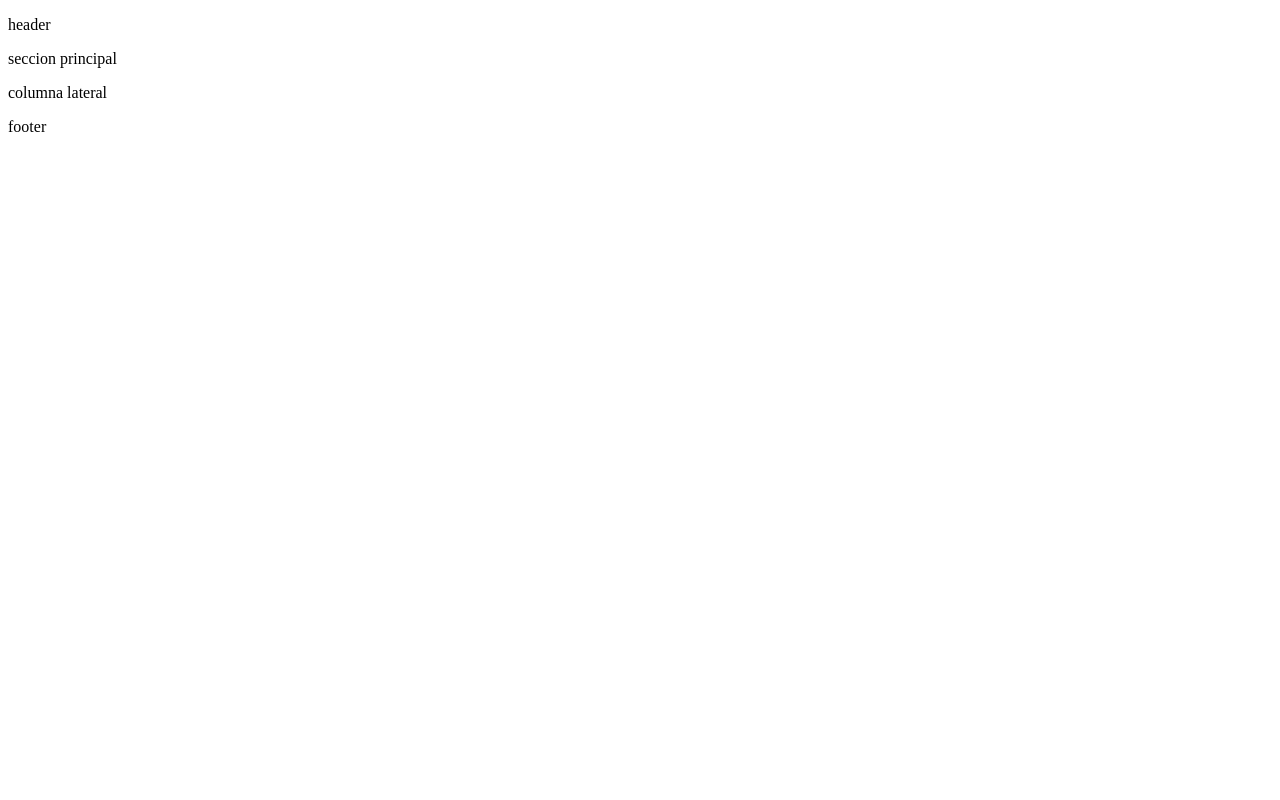
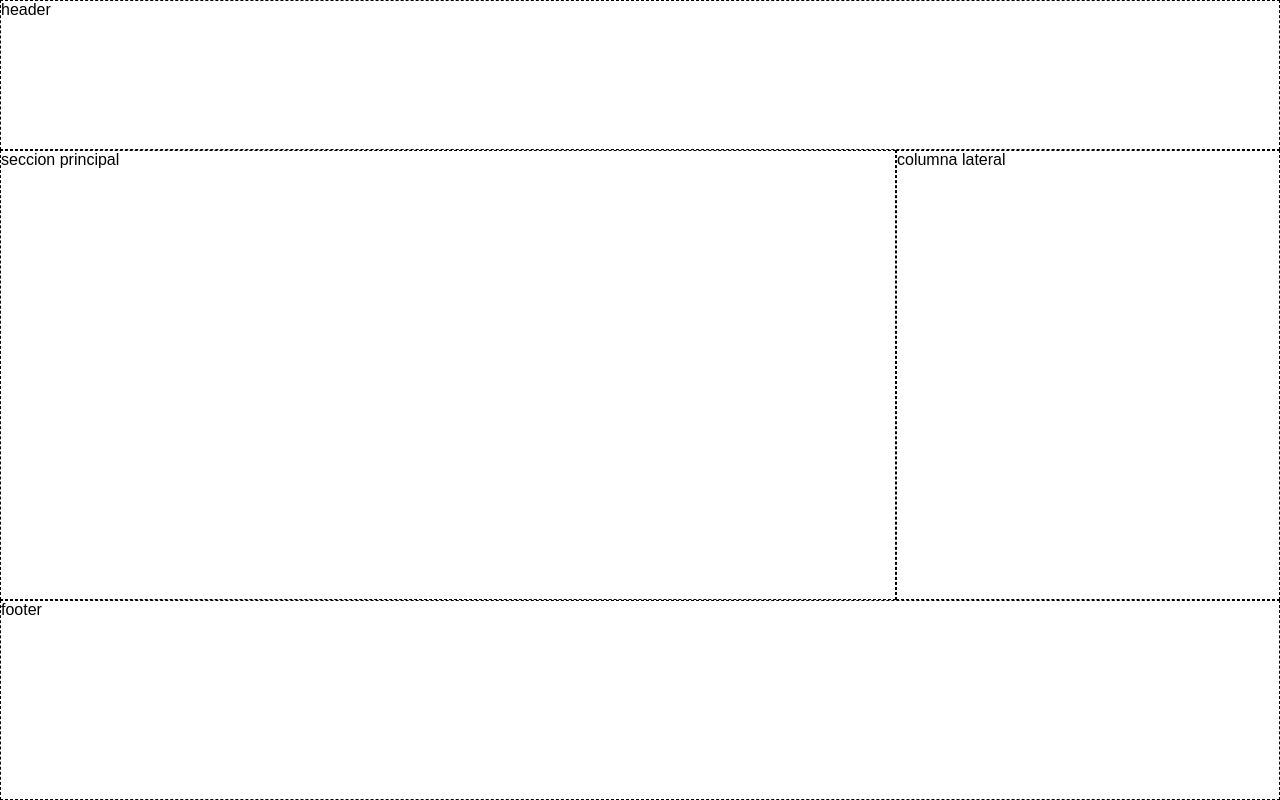
Before and after one commit to KemLopez/webgit, a plain HTML site: page index.html in a window 1280 px wide. Drawn offline with Linux system fonts and the light colour scheme.

Commit message:
Estructura del layout con css

```diff
--- a/index.html
+++ b/index.html
@@ -5,6 +5,7 @@
     <meta name="viewport" content="width=device-width, initial-scale=1.0">
     <meta http-equiv="X-UA-Compatible" content="ie=edge">
     <title>Prueba git</title>
+    <link rel="stylesheet" href="main.css">
 </head>
 <body>
     <header class="header">
--- a/main.css
+++ b/main.css
@@ -0,0 +1,38 @@
+*{
+    padding: 0px;
+    margin: 0;
+    box-sizing: border-box;
+    list-style-type: none;
+    text-decoration: none;
+    font-family: sans-serif;
+    color: black;
+}
+html, body{
+    width: 100%;
+}
+body{
+    min-height: 100vh;
+    display: grid;
+    grid-template-columns: 70% 1fr;
+    grid-template-rows: 150px 1fr 200px;
+    grid-template-areas: "header header"
+                        "section aside"
+                        "footer footer";
+}
+.header{
+    grid-area: header;
+    border: 1px dashed black;
+
+}
+.section{
+    grid-area: section;
+    border: 1px dashed black;
+}
+.aside{
+    grid-area: aside;
+    border: 1px dashed black;
+}
+.footer{
+    grid-area: footer;
+    border: 1px dashed black;
+}
```
